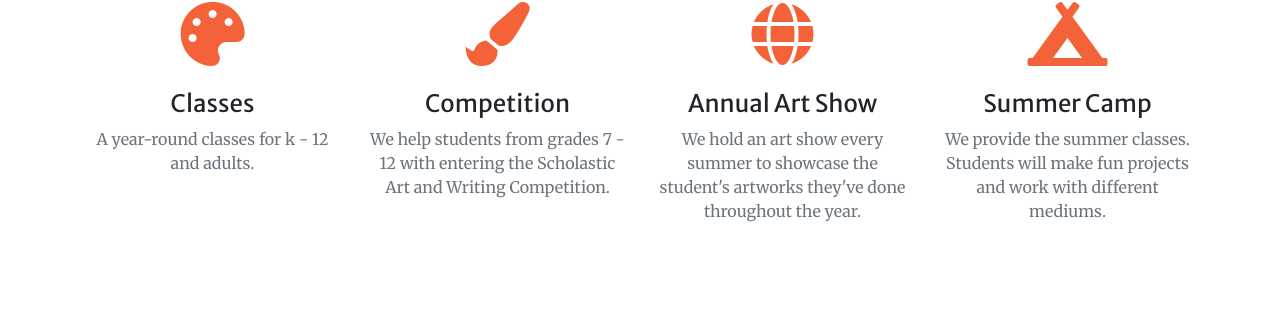
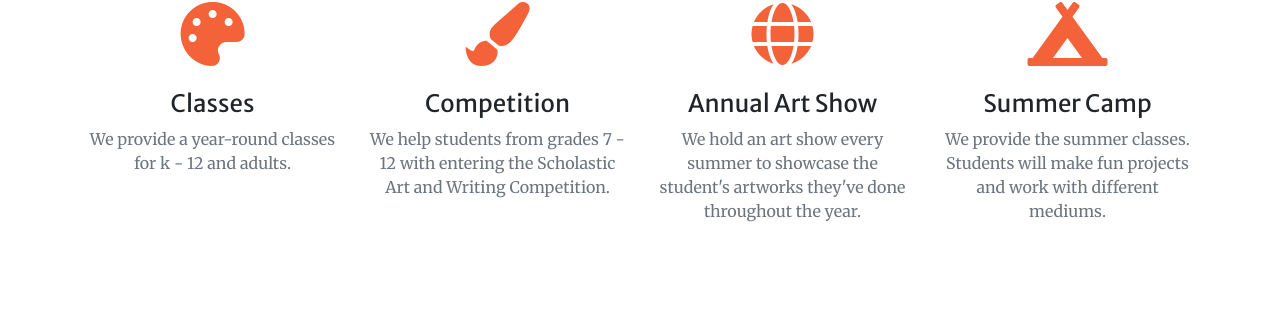
Before and after one commit to yourbf16/yourbf0820, a Jekyll site: the page built from _posts/2020-08-10-showcase-3.markdown, in a window 1280 px wide and 900 px high, scrolled down 1510 px. Shown: the part 131-452 px from the top of the window. Built offline with Jekyll 4.4.1, drawn with Linux system fonts in a browser that asks for light colours.

Commit message:
Update services.html

```diff
--- a/_includes/services.html
+++ b/_includes/services.html
@@ -8,7 +8,7 @@
         <div class="mt-5">
           <i class="fas fa-4x fa-palette text-primary mb-4"></i>
           <h3 class="h4 mb-2">Classes</h3>
-          <p class="text-muted mb-0">A year-round classes for k - 12 and adults.</p>
+          <p class="text-muted mb-0">We provide a year-round classes for k - 12 and adults.</p>
         </div>
       </div>
       <div class="col-lg-3 col-md-6 text-center">
```
